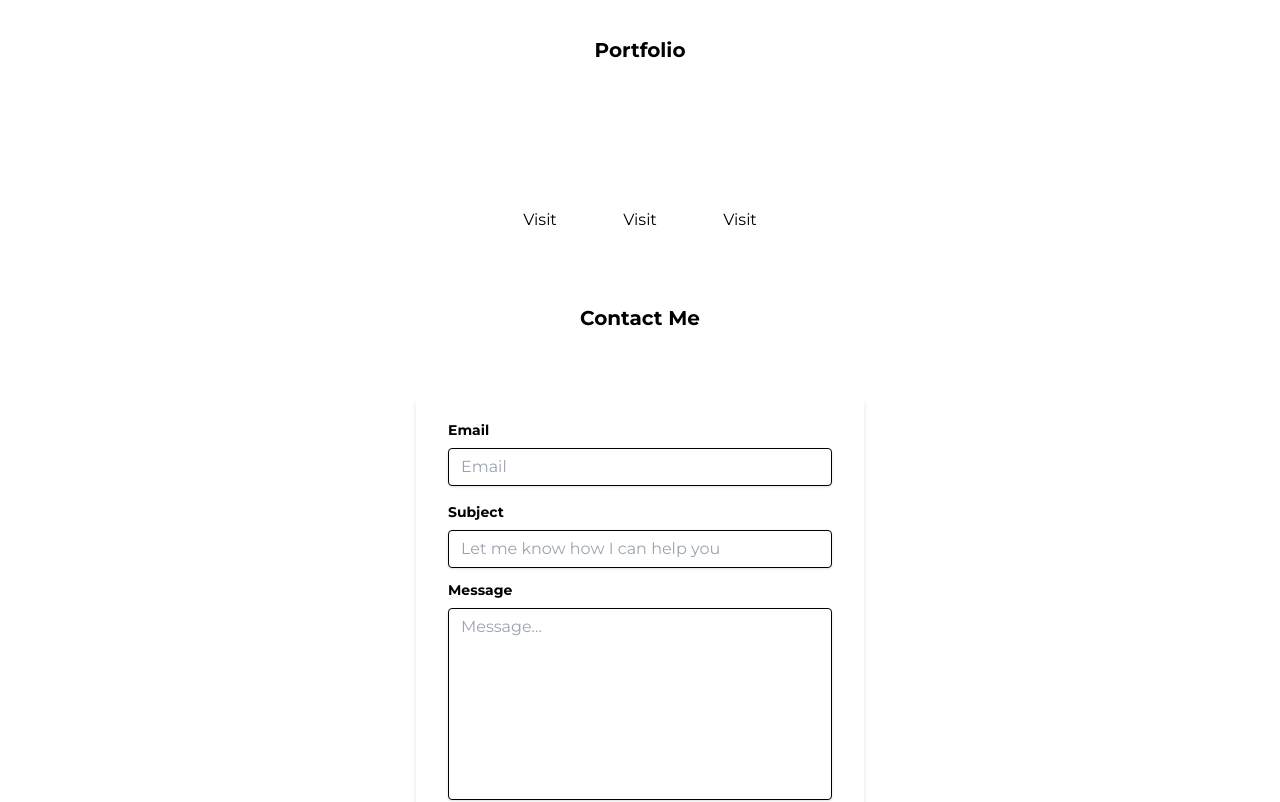
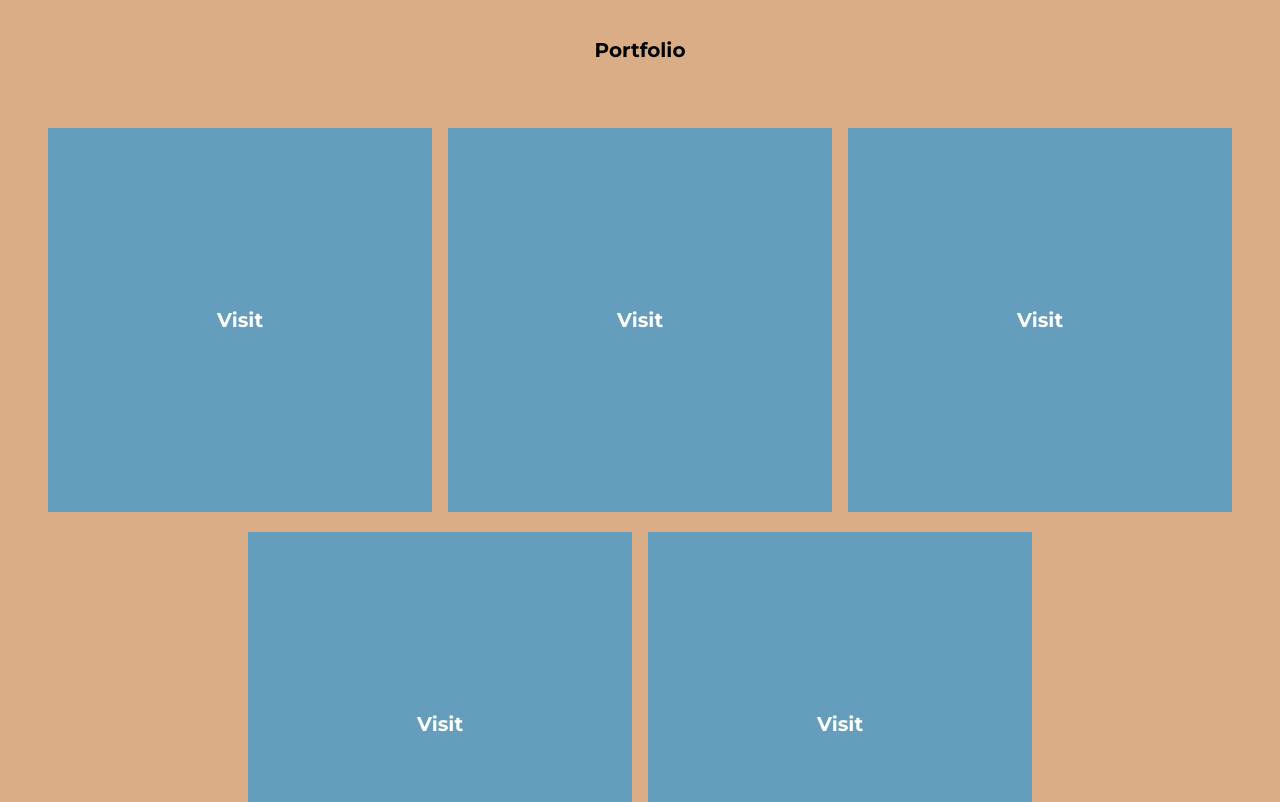
Before and after one commit to oiibar/AibarTolegenov, a React (Create React App) app: page / in a window 1280 px wide. Shown: the part 1120-1922 px from the top of the page. Built offline with nearby package versions, Linux system fonts and the light colour scheme.

Commit message:
added styles and fixed portfolio section

```diff
--- a/src/sections/Contact.jsx
+++ b/src/sections/Contact.jsx
@@ -2,10 +2,11 @@ import React from "react";
 
 function Contact() {
   return (
-    <div className="w-full max-w-md mx-auto mt-8">
+    <section className="bg-blue">
+      <div className="w-full max-w-md mx-auto py-8">
         <h2 className="mb-16 text-xl font-bold text-center">Contact Me</h2>
         <form
-        className="bg-white shadow-md rounded px-8 pt-6 pb-8 mb-4"
+          className="bg-white shadow-md rounded px-8 pt-6 pb-8"
           action="https://api.web3forms.com/submit"
           method="POST"
         >
@@ -71,6 +72,7 @@ function Contact() {
           </div>
         </form>
       </div>
+    </section>
   );
 }
 
--- a/src/sections/Home.jsx
+++ b/src/sections/Home.jsx
@@ -4,7 +4,7 @@ import pic from "../assests/pic.png";
 
 function Home() {
   return (
-    <main className="">
+    <main className="bg-back">
       <Navbar></Navbar>
       <div className="mt-32 max-w-screen-xl flex flex-wrap items-center justify-between mx-auto p-4">
         <div className="">
--- a/src/sections/Portfolio.jsx
+++ b/src/sections/Portfolio.jsx
@@ -2,23 +2,58 @@ import React from "react";
 
 function Portfolio() {
   return (
-    <div className="flex flex-col text-center items-center justify-center mx-auto max-w-screen-xl align-center p-10">
-      <h2 className="mb-16 text-xl font-bold">Portfolio</h2>
-      <div className="flex">
-        <div className="mr-5 w-1/2">
-          <div className="bg-black w-20 h-20"></div>
-          <a href="/#">Visit</a>
-        </div>
-        <div className="mr-5 w-1/2">
-          <div className="bg-black w-20 h-20"></div>
-          <a href="/#">Visit</a>
-        </div>
-        <div className="w-1/2">
-          <div className="bg-black w-20 h-20"></div>
-          <a href="/#">Visit</a>
+    <section className="bg-back">
+      <div className="flex flex-col text-center items-center justify-center mx-auto max-w-screen-xl p-10">
+        <h2 className="mb-16 text-xl font-bold">Portfolio</h2>
+        <div className="flex flex-wrap justify-center text-center">
+          <div className="w-1/3 flex flex-col items-center mb-5">
+            <div className="relative bg-blue hover:bg-hov w-96 h-96 flex items-center justify-center">
+              <div className="absolute">
+                <a href="/#" className="text-white font-bold text-xl">
+                  Visit
+                </a>
+              </div>
+            </div>
+          </div>
+          <div className="w-1/3 flex flex-col items-center mb-5">
+            <div className="relative bg-blue hover:bg-hov w-96 h-96 flex items-center justify-center">
+              <div className="absolute">
+                <a href="/#" className="text-white font-bold text-xl">
+                  Visit
+                </a>
+              </div>
+            </div>
+          </div>
+          <div className="w-1/3 flex flex-col items-center mb-5">
+            <div className="relative bg-blue hover:bg-hov w-96 h-96 flex items-center justify-center">
+              <div className="absolute">
+                <a href="/#" className="text-white font-bold text-xl">
+                  Visit
+                </a>
+              </div>
+            </div>
+          </div>
+          <div className="w-1/3 flex flex-col items-center mb-5">
+            <div className="relative bg-blue hover:bg-hov w-96 h-96 flex items-center justify-center">
+              <div className="absolute">
+                <a href="/#" className="text-white font-bold text-xl">
+                  Visit
+                </a>
+              </div>
+            </div>
+          </div>
+          <div className="w-1/3 flex flex-col items-center mb-5">
+            <div className="relative bg-blue hover:bg-hov w-96 h-96 flex items-center justify-center">
+              <div className="absolute">
+                <a href="/#" className="text-white font-bold text-xl">
+                  Visit
+                </a>
+              </div>
+            </div>
+          </div>
         </div>
       </div>
-    </div>
+    </section>
   );
 }
 
--- a/src/sections/Skills.jsx
+++ b/src/sections/Skills.jsx
@@ -58,6 +58,7 @@ function Skills() {
     ]);
   }, []);
   return (
+    <section className="bg-blue">
       <div className="flex flex-col text-center items-center justify-center mx-auto max-w-screen-xl align-center p-10">
         <h2 className="mb-16 text-xl font-bold">Skill I acquired</h2>
         <ul className="flex flex-wrap text-center items-center justify-center">
@@ -66,6 +67,7 @@ function Skills() {
           ))}
         </ul>
       </div>
+    </section>
   );
 }
 
--- a/tailwind.config.js
+++ b/tailwind.config.js
@@ -12,6 +12,7 @@ module.exports = {
       block: "#fbeec1",
       btn: "#3b82f6",
       btnDark: "#1d4ed8",
+      hov: "#6b7280",
     },
     fontFamily: {
       sans: ["Montserrat"],
```
Lines whose indentation alone changed are shown as unchanged.
